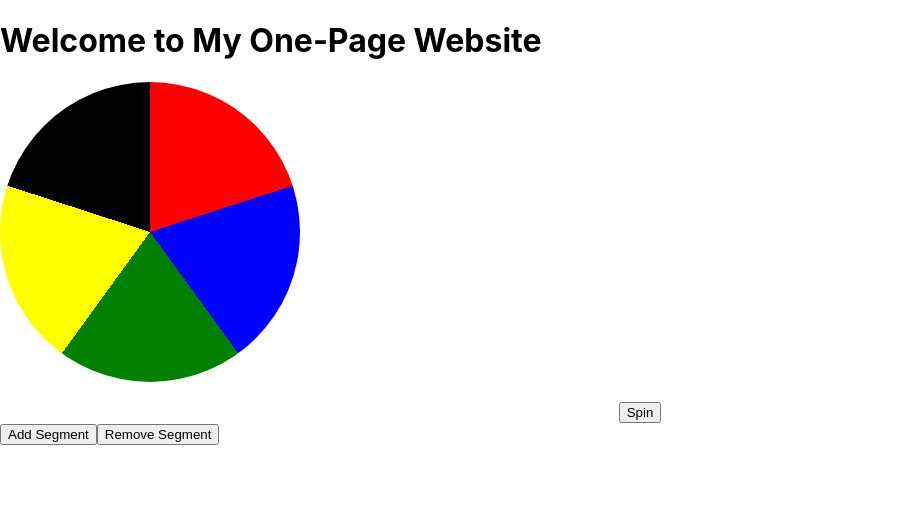
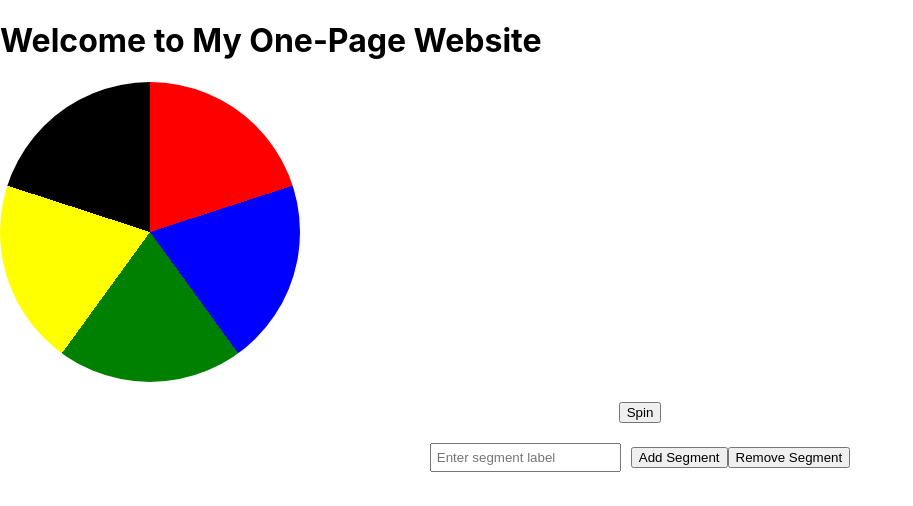
Before and after one commit to samuel-ctrl/one-page-website, a React (Create React App) app: page / in a window 1280 px wide. Shown: the top 506 px of the page, without its empty margins (0-913 px from the left). Built offline with nearby package versions, Linux system fonts and the light colour scheme.

Commit message:
added input value

```diff
--- a/src/App.js
+++ b/src/App.js
@@ -13,6 +13,7 @@ function App() {
     { color: "black", label: "Prize 5" },
   ]);
   const [segmentCount, setSegmentCount] = useState(5)
+  const [inputValue, setInputValue] = useState("");
 
   const getRandomColor = () => {
     const letters = "0123456789ABCDEF";
@@ -24,8 +25,13 @@ function App() {
   };
 
   const addSegment = () => {
-    setSegments([...segments, { color: getRandomColor(), label: `Prize ${segments.length + 1}` }]);
+    if (inputValue.trim() === "") {
+      alert("Please enter a label for the segment!");
+      return;
+    }
+    setSegments([...segments, { color: getRandomColor(), label: inputValue }]);
     setSegmentCount((prev)=>prev+1)
+    setInputValue("");
   };
 
   const removeSegment = () => {
@@ -39,10 +45,19 @@ function App() {
     <div className="App">
       <Header />
       <AdBanner />
-      <div>
+      <div style={{ textAlign: "center", marginTop: "20px" }}>
         <LuckyWheel segments={segments} />
-        <button onClick={addSegment} disabled={segmentCount > 24}>Add Segment</button>
-        <button onClick={removeSegment} disabled={segmentCount < 4}>Remove Segment</button>
+        <div style={{ marginTop: "20px" }}>
+          <input
+            type="text"
+            value={inputValue}
+            onChange={(e) => setInputValue(e.target.value)}
+            placeholder="Enter segment label"
+            style={{ padding: "5px", marginRight: "10px" }}
+          />
+          <button onClick={addSegment} disabled={segmentCount > 24}>Add Segment</button>
+          <button onClick={removeSegment} disabled={segmentCount == 1}>Remove Segment</button>
+        </div>
       </div>
     </div>
   );
```
